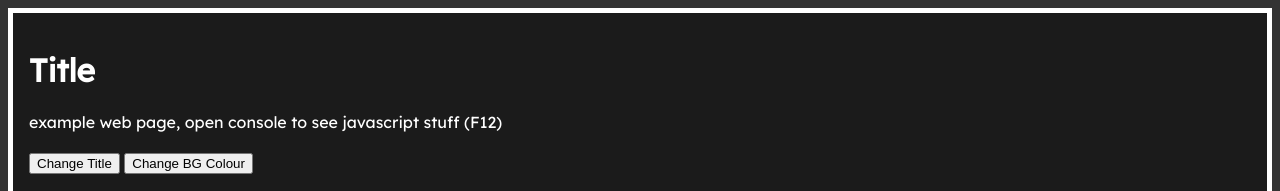
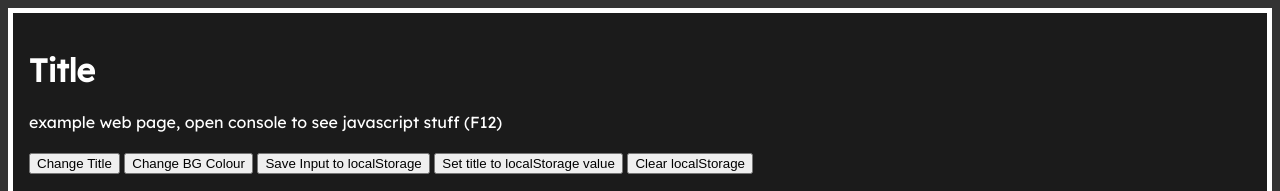
Before and after one commit to uncreative-avis/web-development-testing, a website: page index.html in a window 1280 px wide. Shown: the top 191 px of the page. Drawn offline with Linux system fonts and the light colour scheme.

Commit message:
Add localStorage testing

```diff
--- a/index.html
+++ b/index.html
@@ -7,6 +7,7 @@
     <title>web development testing</title>
     <link href="style.css" rel="stylesheet" type="text/css" media="all">
     <script src="buttons.js" defer></script>
+    <script src="localstorage.js"></script>
   </head>
 
   <body>
@@ -18,6 +19,9 @@
 
       <button onclick="setText('title', 'New Title!!')">Change Title</button>
       <button onclick="changeBGColor('black')">Change BG Colour</button>
+      <button onclick="saveInputToLocalStorage('titleKey');">Save Input to localStorage</button>
+      <button onclick="setTitleToLocalStorageValue('title', 'titleKey')">Set title to localStorage value</button>
+      <button onclick="localStorage.clear();">Clear localStorage</button>
 
       <br><br>
 
--- /dev/null
+++ b/localstorage.js
@@ -0,0 +1,43 @@
+/*
+    https://www.w3schools.com/Jsref/prop_win_localstorage.asp
+    https://www.w3schools.com/Jsref/prop_win_sessionstorage.asp
+
+    localStorage lets you basically store data on the user's PC between sessions.
+    sessionStorage lets you do the same, but it only lasts for the current session and clears when the tab closes.
+
+    To set an item:
+    localStorage.setItem("itemKey", "value");
+
+    To get an item:
+    localStorage.getItem("itemKey");
+
+    To remove an item:
+    localStorage.removeItem("itemKey");
+
+    To clear all items at once:
+    localStorage.clear();
+
+    Items are dynamically typed, just like variables (let, const).
+    By convention, it's best to assign the obtained value from localStorage to a let or const value.
+    let exampleItem = localStorage.getItem("itemKey");
+
+    To see the site's localStorage, go to the F12 menu -> Application tab -> Storage -> Local storage
+*/
+
+// For this exmaple, "prompt" lets the user enter any string they want.
+function saveInputToLocalStorage(key) {
+    let userInput = prompt("Enter text.");
+
+    localStorage.setItem(key, userInput)
+}
+
+function setTitleToLocalStorageValue(titleID, key) {
+    const title = document.getElementById(titleID)
+
+    if (!title) {
+        console.log(`No item with ID ${titleID}`)
+        return
+    }
+
+    title.innerText = localStorage.getItem(key)
+}
```
